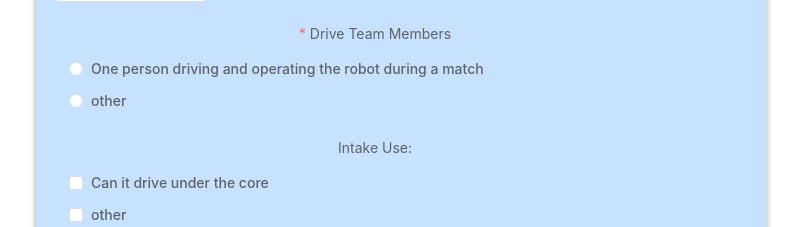
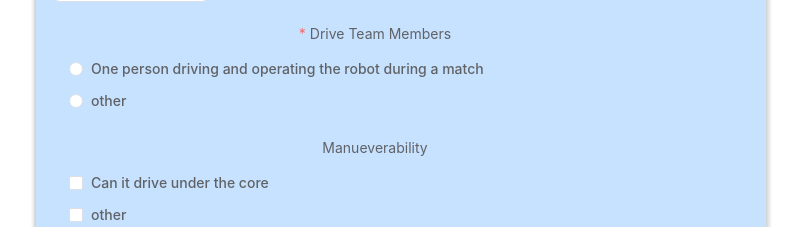
Before and after one commit to 1834423612/Pit-scouting, a Vue app: page / in a window 1280 px wide. Shown: the part 1380-1607 px from the top of the page, without its empty margins (259-1060 px from the left). Built offline with nearby package versions, Linux system fonts and the light colour scheme; what @formkit/vue, vform3-builds would draw is missing.

Commit message:
Update index.vue

```diff
--- a/src/views/index.vue
+++ b/src/views/index.vue
@@ -251,7 +251,7 @@ export default {
         },
 
         {
-          question: "Intake Use:",
+          question: "Manueverability",
           type: "checkbox",
           options: ["Can it drive under the core"],
           value: [], // should be an array if it's a checkbox
@@ -305,6 +305,7 @@ export default {
         robotDimensionLength: null,
         robotDimensionWidth: null,
         robotDimensionHeight: null,
+        manueverability: null,
         heightWhenFullyExtended: null,
         driveTeamMembers: null,
         practiceHoursPerWeek: null,
```
